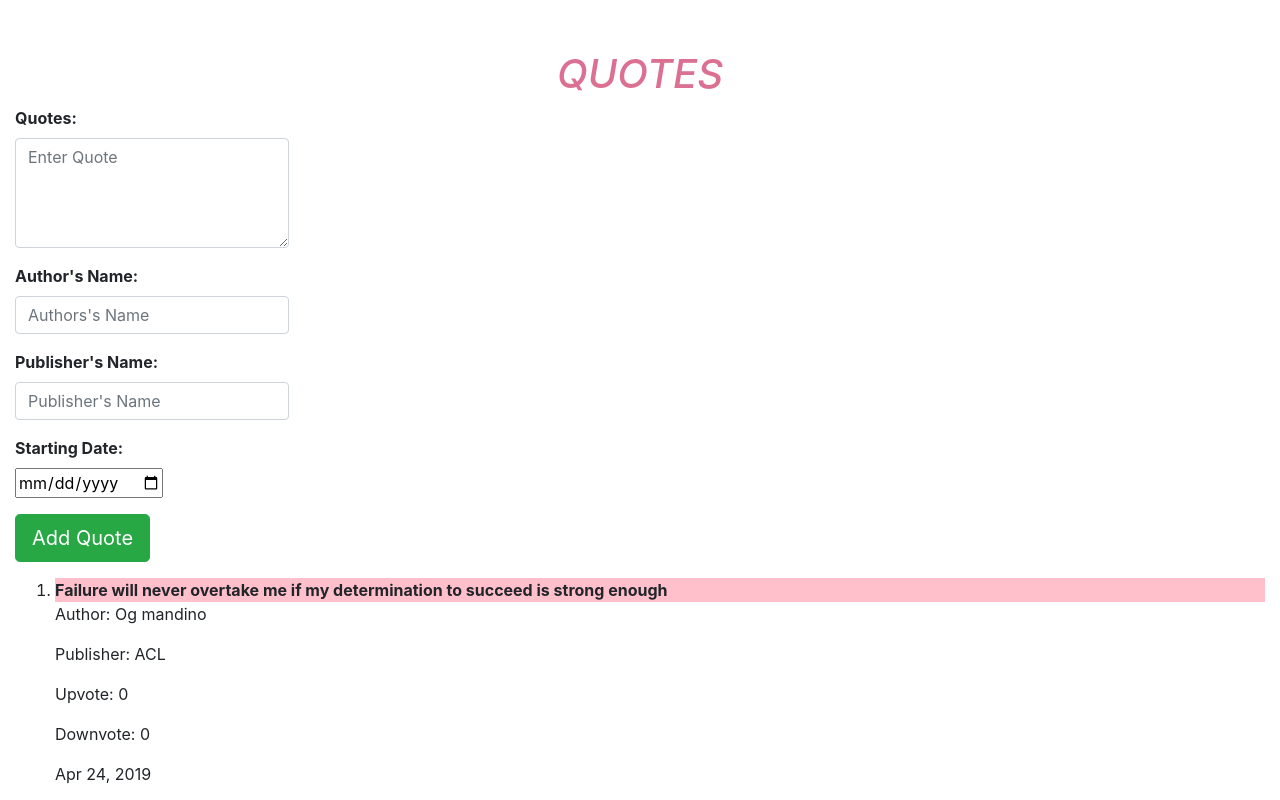
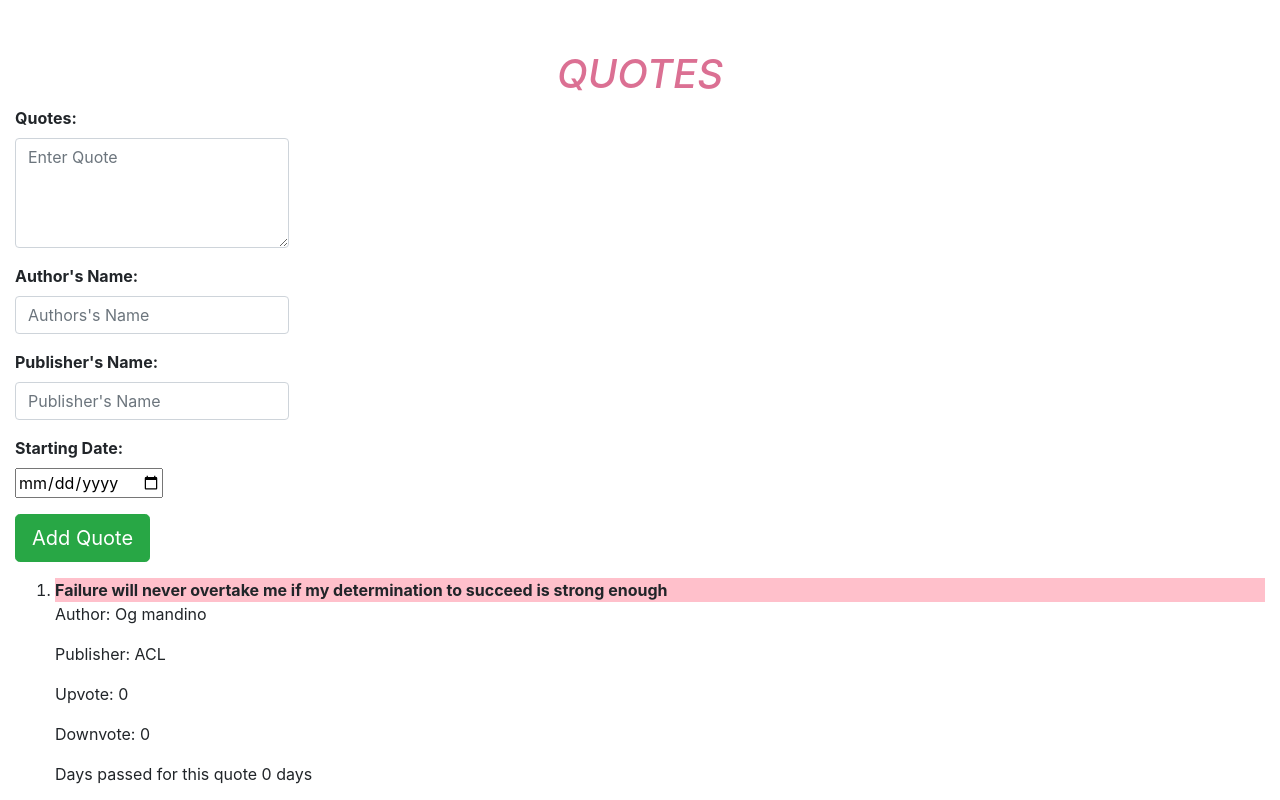
Before and after one commit to jackiegatwiri/Quotes-App, an Angular app: page / in a window 1280 px wide. Shown: the top 800 px of the page. Built offline with nearby package versions, Linux system fonts and the light colour scheme.

Commit message:
show duration passed in html

```diff
--- a/src/app/quotes/quotes.component.html
+++ b/src/app/quotes/quotes.component.html
@@ -8,7 +8,7 @@
       <p>{{"Publisher: " + quote.publisher}}</p>
       <p>Upvote: {{quote.upvote}}</p>
       <p>Downvote: {{quote.downvote}}</p>
-      <p>{{"Duration passed: " + quote.startDate|date}}</p>
+      <!-- <p>{{"Duration passed: " + quote.startDate|date}}</p> -->
       <p>
         <app-quotes-desription (isDelete)='deleteQuote($event, i)' [quote]='quote'></app-quotes-desription>
       </p>
```
